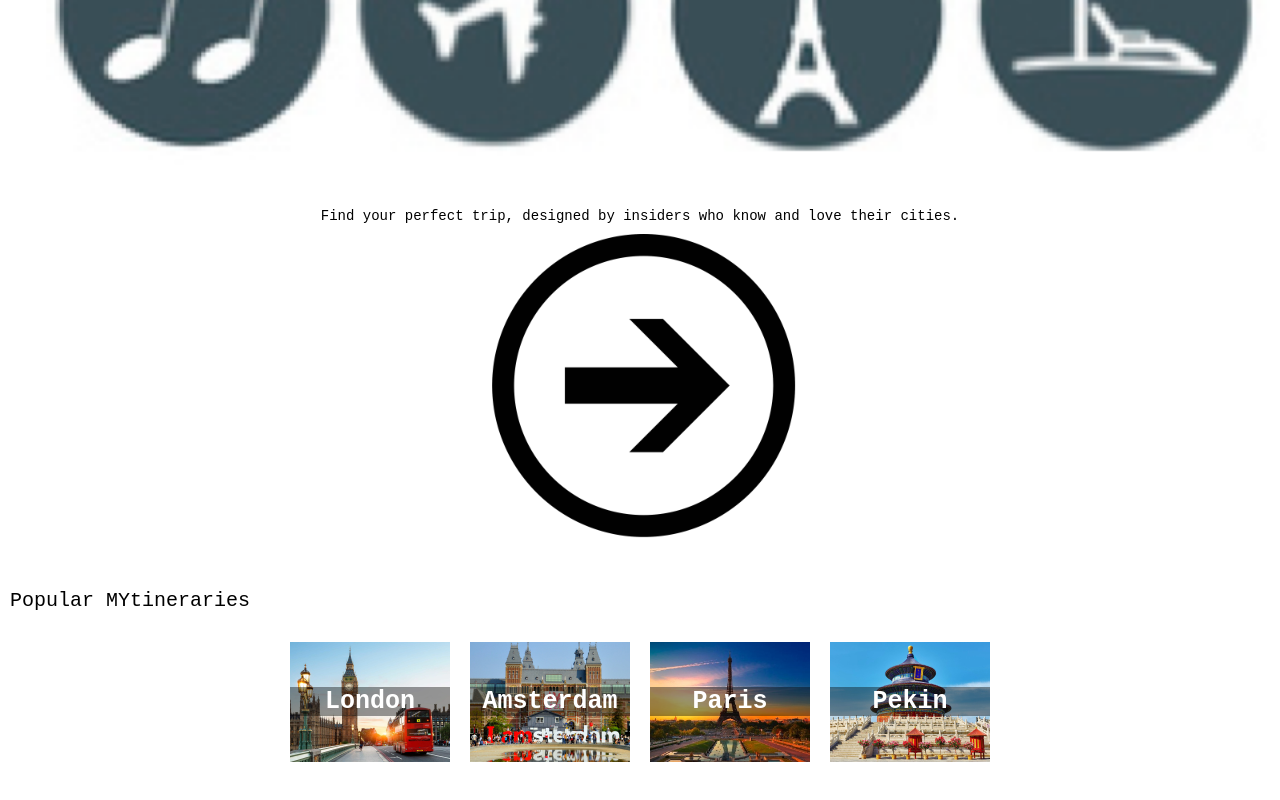
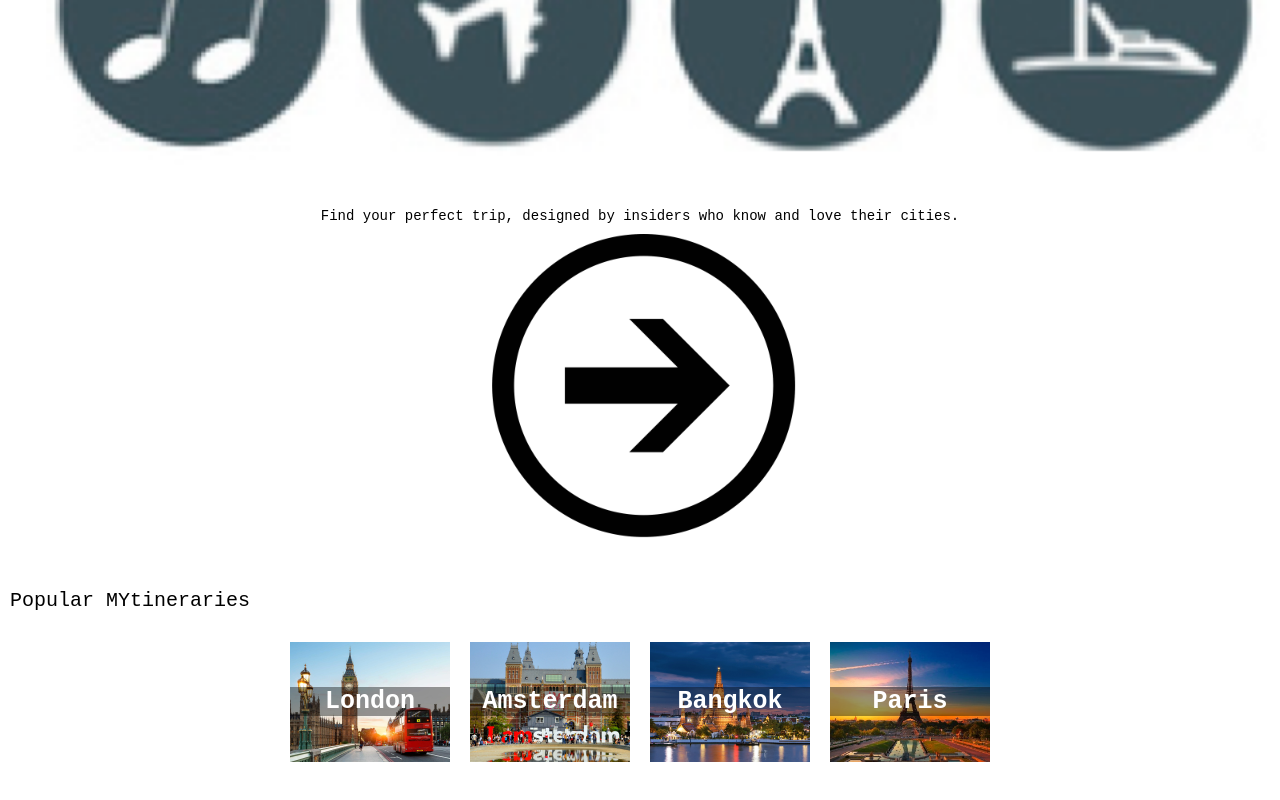
Before and after one commit to MikeKowalsky/MYtinerary, a React (Create React App) app: page / in a window 1280 px wide. Shown: the part 436-1236 px from the top of the page. Built offline with nearby package versions, Linux system fonts and the light colour scheme; a web font is replaced by a local one.

Commit message:
improved automatic change of fav MYtinerary

```diff
--- a/src/components/AppSliderDynamic.js
+++ b/src/components/AppSliderDynamic.js
@@ -11,8 +11,7 @@ class AppSlider extends Component {
   constructor() {
     super();
     this.state = {
-      indexies: [],
-      cityCardSet: null
+      cityCardSet: this.generateCityCardSet()
     };
   }
 
@@ -24,37 +23,23 @@ class AppSlider extends Component {
         newIndexies.push(randomNumber);
       }
     }
-    // console.log(newIndexies);
-    this.setState({
-      indexies: newIndexies
-    });
-    console.log(this.state.indexies);
+    return newIndexies;
   };
 
-  generateCityCardSet = initialArray => {
-    this.generateNumbers();
-
-    const newSet = this.state.indexies.map((cityIndex, index) => (
+  generateCityCardSet = () => {
+    const newIndexies = this.generateNumbers();
+    // console.log(newIndexies);
+    const newSet = newIndexies.map((cityIndex, index) => (
       <CityCard index={cityIndex} key={index} />
     ));
-
-    this.setState({
-      cityCardSet: newSet
-    });
+    return newSet;
   };
 
-  // componentWillMount() {
-  //   console.log("will mount");
-  //   this.generateCityCardSet();
-  // }
-
   componentDidMount() {
-    // this.generateCityCardSet();
     setInterval(() => {
-      this.generateCityCardSet();
-      // this.setState({
-      //   // curTime: new Date().toLocaleString()
-      // });
+      this.setState({
+        cityCardSet: this.generateCityCardSet()
+      });
     }, 5000);
   }
 
```
